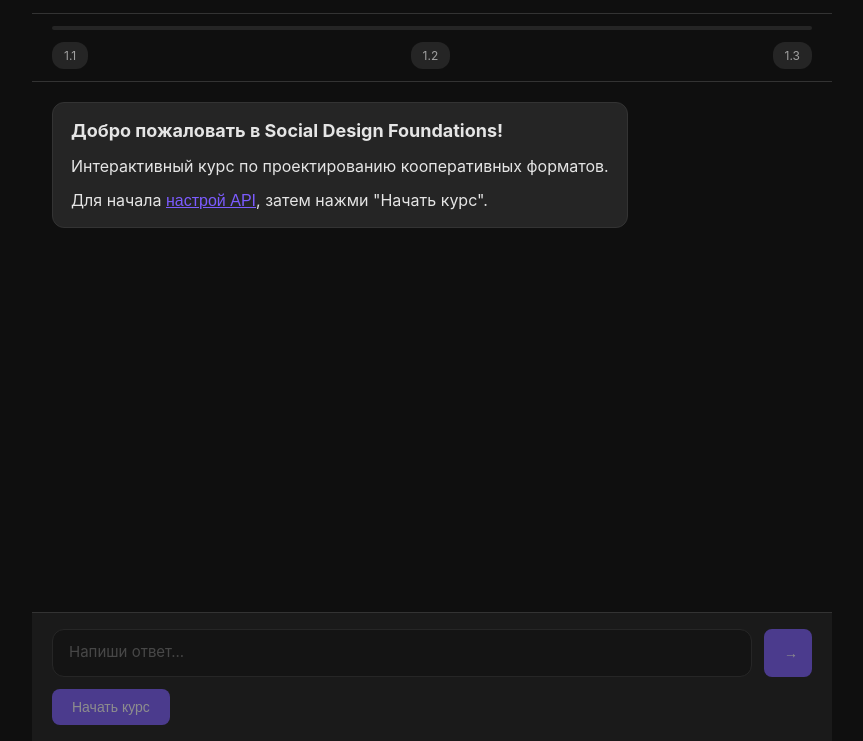
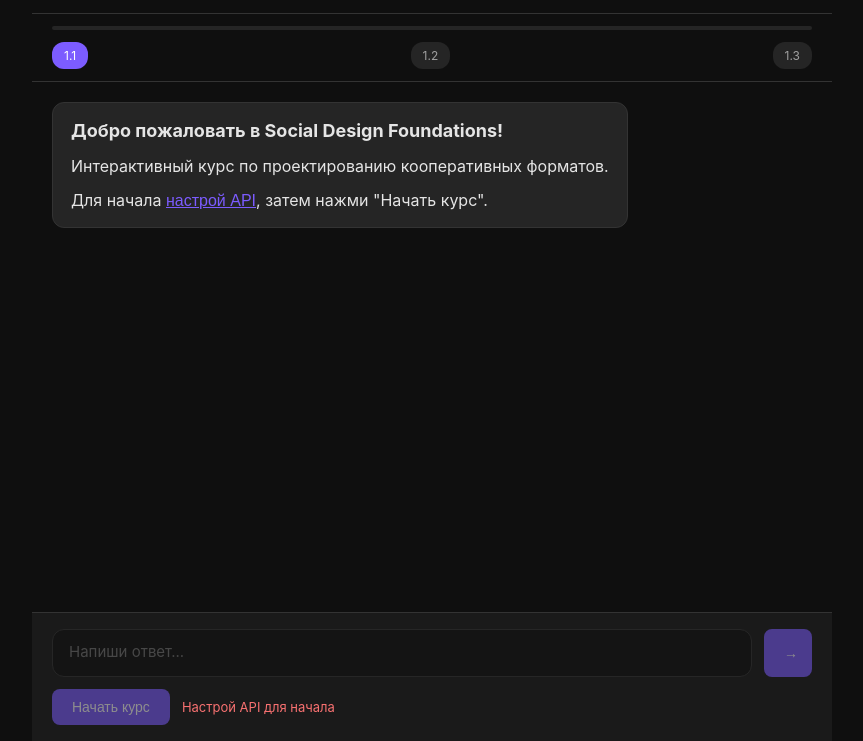
Before and after one commit to kulakov/social-design-web, a plain HTML site: page index.html in a window 1280 px wide. Shown: the part 59-800 px from the top of the page, without its empty margins (208-1071 px from the left). Drawn offline with Linux system fonts and the light colour scheme.

Commit message:
Fix: add missing course.js script tag
Co-Authored-By: Claude Opus 4.5 <noreply@anthropic.com>

```diff
--- a/index.html
+++ b/index.html
@@ -95,6 +95,7 @@
 
     <script src="storage.js"></script>
     <script src="api.js"></script>
+    <script src="course.js"></script>
     <script src="app.js"></script>
 </body>
 </html>
```
